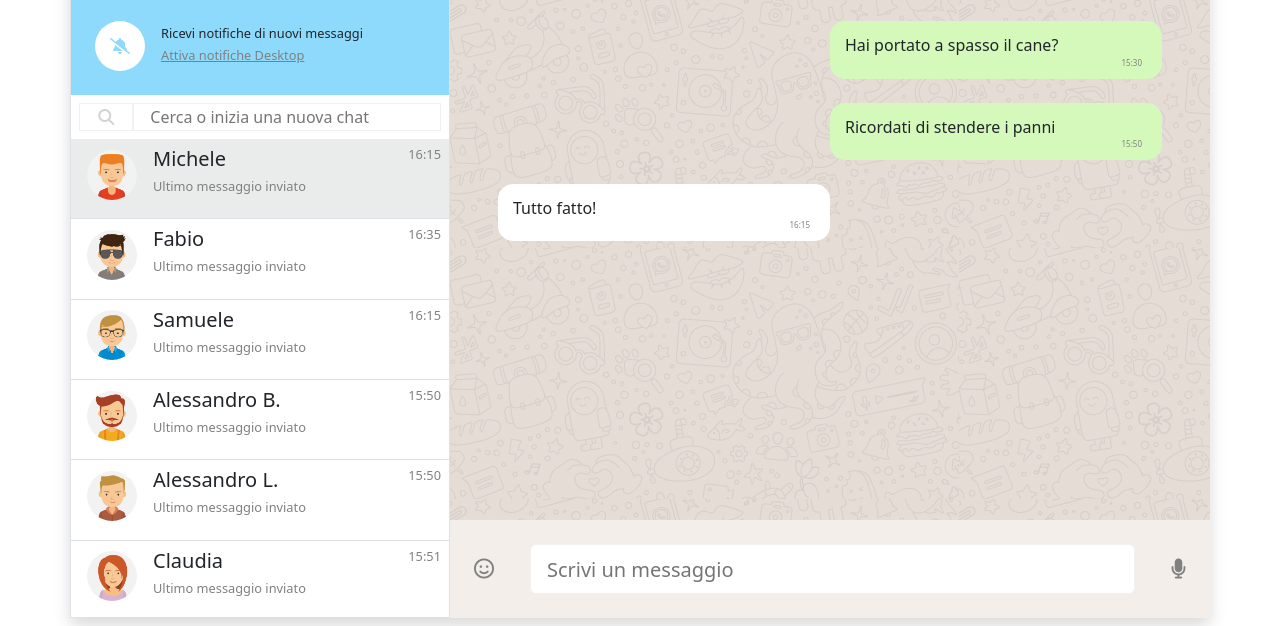
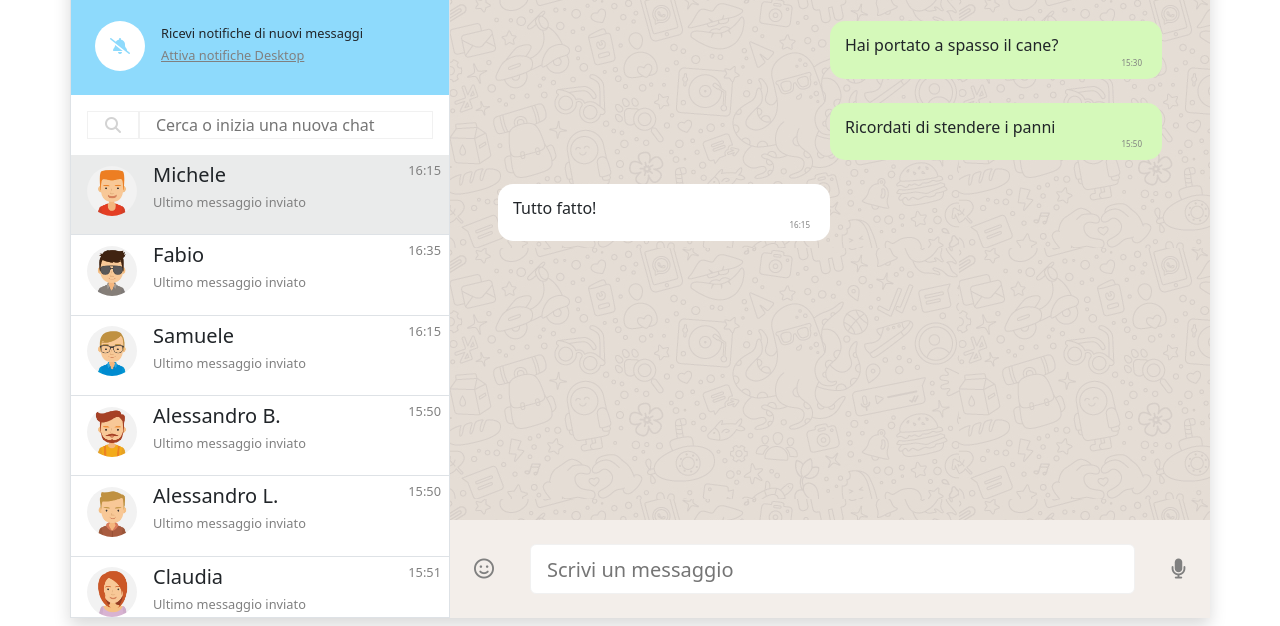
Before and after one commit to Drew0004/vue-boolzapp, a plain HTML site: page index.html in a window 1280 px wide. Shown: the part 150-776 px from the top of the page. Drawn offline with nearby package versions, Linux system fonts and the light colour scheme.

Commit message:
fix style

```diff
--- a/css/style.css
+++ b/css/style.css
@@ -193,6 +193,7 @@ ul{
     top: 30px;
     right: 10px;
     z-index: 1;
+    border-radius: 10px;
 }
 
 
--- a/index.html
+++ b/index.html
@@ -76,7 +76,7 @@
                                     </div>
                                     <!-- Searchbar -->
 
-                                    <div class="col-12 bg-white p-2">
+                                    <div class="col-12 bg-white p-3">
                                         <button class="search-button px-2 ">
                                             <i class="fa-solid fa-magnifying-glass"></i>
                                         </button>
```
